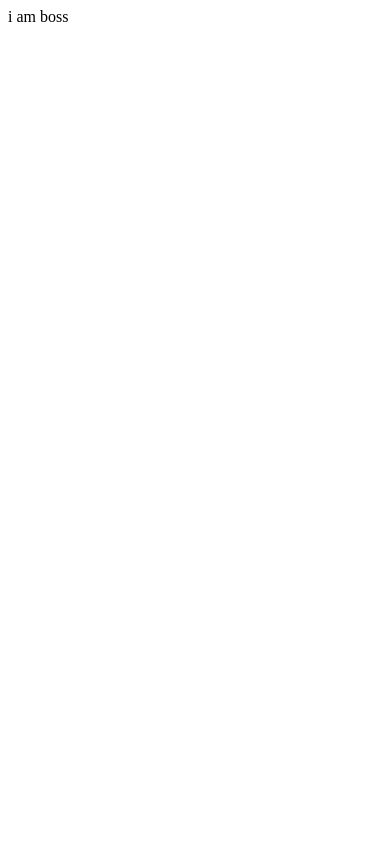
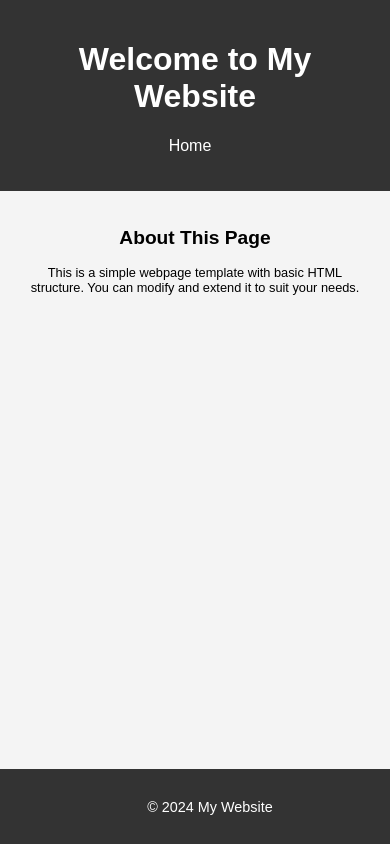
Before and after one commit to qwer85818/q, a plain HTML site: page index.html in a window 390 px wide. Drawn offline with Linux system fonts and the light colour scheme.

Commit message:
Update index.html

```diff
--- a/index.html
+++ b/index.html
@@ -1 +1,118 @@
-i am boss
+<!DOCTYPE html>
+<html lang="en">
+<head>
+    <meta charset="UTF-8">
+    <meta name="viewport" content="width=device-width, initial-scale=1.0">
+    <meta http-equiv="X-UA-Compatible" content="ie=edge">
+    <title>Happy Today</title>
+
+    <style>
+        /* Global styles */
+        body {
+            font-family: Arial, sans-serif;
+            margin: 0;
+            padding: 0;
+            background-color: #f4f4f4;
+        }
+
+        header {
+            background-color: #333;
+            color: white;
+            padding: 20px;
+            text-align: center;
+        }
+
+        nav ul {
+            list-style-type: none;
+            padding: 0;
+        }
+
+        nav ul li {
+            display: inline;
+            margin-right: 20px;
+        }
+
+        nav ul li a {
+            color: white;
+            text-decoration: none;
+        }
+
+        section {
+            padding: 20px;
+            text-align: center;
+        }
+
+        footer {
+            background-color: #333;
+            color: white;
+            text-align: center;
+            padding: 10px;
+            position: fixed;
+            width: 100%;
+            bottom: 0;
+        }
+
+        /* Responsive styles */
+        @media (max-width: 768px) {
+            header {
+                font-size: 1.2em;
+            }
+
+            nav ul {
+                text-align: center;
+                margin-top: 10px;
+            }
+
+            nav ul li {
+                display: block;
+                margin: 10px 0;
+            }
+
+            section {
+                font-size: 0.9em;
+            }
+
+            footer {
+                font-size: 0.9em;
+                padding: 15px;
+            }
+        }
+
+        /* Extra small devices (phones, portrait) */
+        @media (max-width: 480px) {
+            header {
+                font-size: 1em;
+            }
+
+            nav ul li {
+                margin-right: 10px;
+            }
+
+            section {
+                font-size: 0.8em;
+            }
+        }
+    </style>
+</head>
+<body>
+
+    <header>
+        <h1>Welcome to My Website</h1>
+        <nav>
+            <ul>
+                <li><a href="/">Home</a></li>
+            </ul>
+        </nav>
+    </header>
+
+    <section>
+        <h2>About This Page</h2>
+        <p>This is a simple webpage template with basic HTML structure. You can modify and extend it to suit your needs.</p>
+    </section>
+
+    <footer>
+        <p>&copy; 2024 My Website</p>
+    </footer>
+
+</body>
+</html>
```
